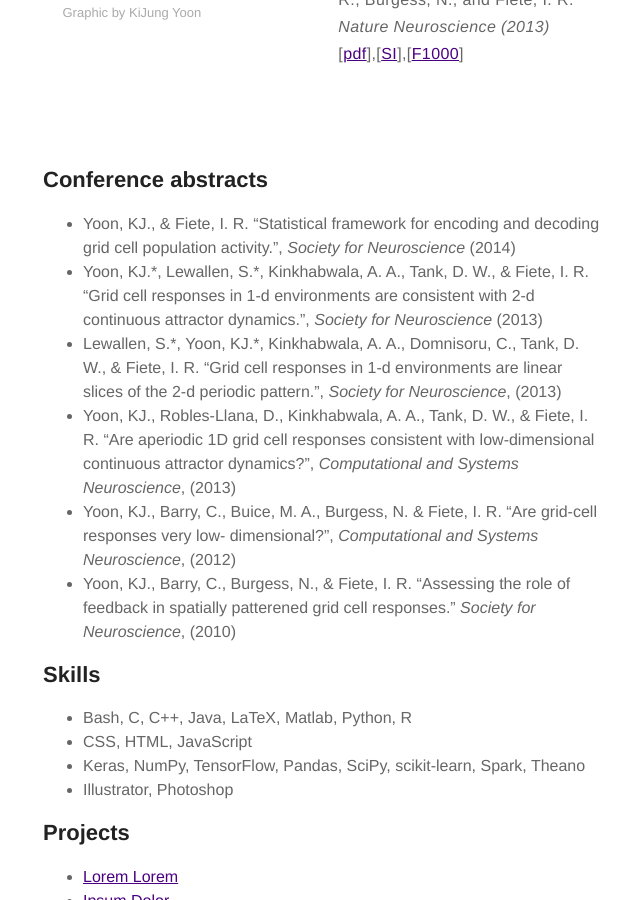
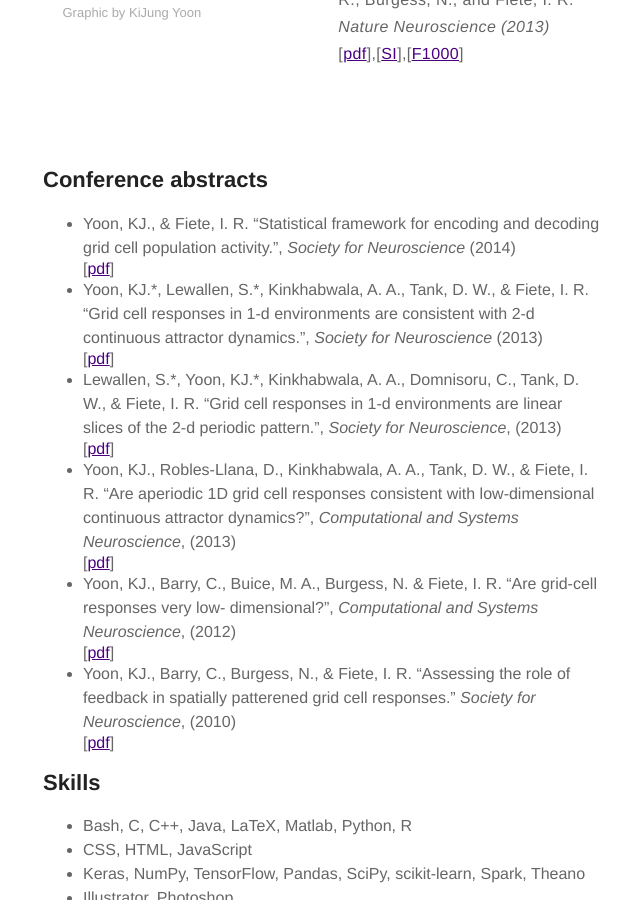
Before and after one commit to kijungyoon/kijungyoon.github.io, a Jekyll site: the page built from about.md, in a window 1280 px wide and 900 px high, scrolled down 1443 px. Shown: the whole window, without its empty margins (317-957 px from the left). Built offline with Jekyll 4.4.1, drawn with Linux system fonts in a browser that asks for light colours.

Commit message:
Update about.md

```diff
--- a/about.md
+++ b/about.md
@@ -42,12 +42,12 @@
 
 <h2>Conference abstracts</h2>
 <ul class="conference-list">
-	<li><b>Yoon, KJ.</b>, & Fiete, I. R. “Statistical framework for encoding and decoding grid cell population activity.”, <i>Society for Neuroscience</i> (2014)</li>
-	<li><b>Yoon, KJ.</b>*, Lewallen, S.*, Kinkhabwala, A. A., Tank, D. W., & Fiete, I. R. “Grid cell responses in 1-d environments are consistent with 2-d continuous attractor dynamics.”, <i>Society for Neuroscience</i> (2013)</li>
-	<li>Lewallen, S.*, <b>Yoon, KJ.</b>*, Kinkhabwala, A. A., Domnisoru, C., Tank, D. W., & Fiete, I. R. “Grid cell responses in 1-d environments are linear slices of the 2-d periodic pattern.”, <i>Society for Neuroscience</i>, (2013)</li>
-	<li><b>Yoon, KJ.</b>, Robles-Llana, D., Kinkhabwala, A. A., Tank, D. W., & Fiete, I. R. “Are aperiodic 1D grid cell responses consistent with low-dimensional continuous attractor dynamics?”, <i>Computational and Systems Neuroscience</i>, (2013)</li>
-	<li><b>Yoon, KJ.</b>, Barry, C., Buice, M. A., Burgess, N. & Fiete, I. R. “Are grid-cell responses very low- dimensional?”, <i>Computational and Systems Neuroscience</i>, (2012)</li>
-	<li><b>Yoon, KJ.</b>, Barry, C., Burgess, N., & Fiete, I. R. “Assessing the role of feedback in spatially patterened grid cell responses.” <i>Society for Neuroscience</i>, (2010)</li>
+	<li><b>Yoon, KJ.</b>, & Fiete, I. R. “Statistical framework for encoding and decoding grid cell population activity.”, <i>Society for Neuroscience</i> (2014)</li> [<a href="http://www.abstractsonline.com/Plan/ViewAbstract.aspx?sKey=9efddc99-ce39-4306-a5f0-d2b46dd6eabc&cKey=51cc92fa-e6c2-4ae0-bdae-8cdf94a663f3&mKey=54c85d94-6d69-4b09-afaa-502c0e680ca7">pdf</a>]
+	<li><b>Yoon, KJ.</b>*, Lewallen, S.*, Kinkhabwala, A. A., Tank, D. W., & Fiete, I. R. “Grid cell responses in 1-d environments are consistent with 2-d continuous attractor dynamics.”, <i>Society for Neuroscience</i> (2013)</li> [<a href="http://www.abstractsonline.com/Plan/ViewAbstract.aspx?sKey=8702308b-6302-4800-a40f-e20ede6a63d8&cKey=ac479cd2-6aba-495f-b2cf-d517bdd0279a&mKey=8d2a5bec-4825-4cd6-9439-b42bb151d1cf">pdf</a>]
+	<li>Lewallen, S.*, <b>Yoon, KJ.</b>*, Kinkhabwala, A. A., Domnisoru, C., Tank, D. W., & Fiete, I. R. “Grid cell responses in 1-d environments are linear slices of the 2-d periodic pattern.”, <i>Society for Neuroscience</i>, (2013)</li> [<a href="http://www.abstractsonline.com/Plan/ViewAbstract.aspx?sKey=8702308b-6302-4800-a40f-e20ede6a63d8&cKey=120c0cf3-36b4-4be7-bfb6-ca0058dd6f83&mKey=8d2a5bec-4825-4cd6-9439-b42bb151d1cf">pdf</a>]
+	<li><b>Yoon, KJ.</b>, Robles-Llana, D., Kinkhabwala, A. A., Tank, D. W., & Fiete, I. R. “Are aperiodic 1D grid cell responses consistent with low-dimensional continuous attractor dynamics?”, <i>Computational and Systems Neuroscience</i>, (2013)</li> [<a href="http://cosyne.org/cosyne13/Cosyne2013_program_book.pdf">pdf</a>]
+	<li><b>Yoon, KJ.</b>, Barry, C., Buice, M. A., Burgess, N. & Fiete, I. R. “Are grid-cell responses very low- dimensional?”, <i>Computational and Systems Neuroscience</i>, (2012)</li> [<a href="http://cosyne.org/cosyne12/Cosyne2012_program_book.pdf">pdf</a>]
+	<li><b>Yoon, KJ.</b>, Barry, C., Burgess, N., & Fiete, I. R. “Assessing the role of feedback in spatially patterened grid cell responses.” <i>Society for Neuroscience</i>, (2010)</li> [<a href="http://www.abstractsonline.com/Plan/ViewAbstract.aspx?sKey=6ee7337d-782d-4287-ad32-833441df4356&cKey=e4148fbe-d702-4775-a0fb-ba9bbbf95d4c&mKey=e5d5c83f-ce2d-4d71-9dd6-fc7231e090fb">pdf</a>]
 </ul>
 
 
```
